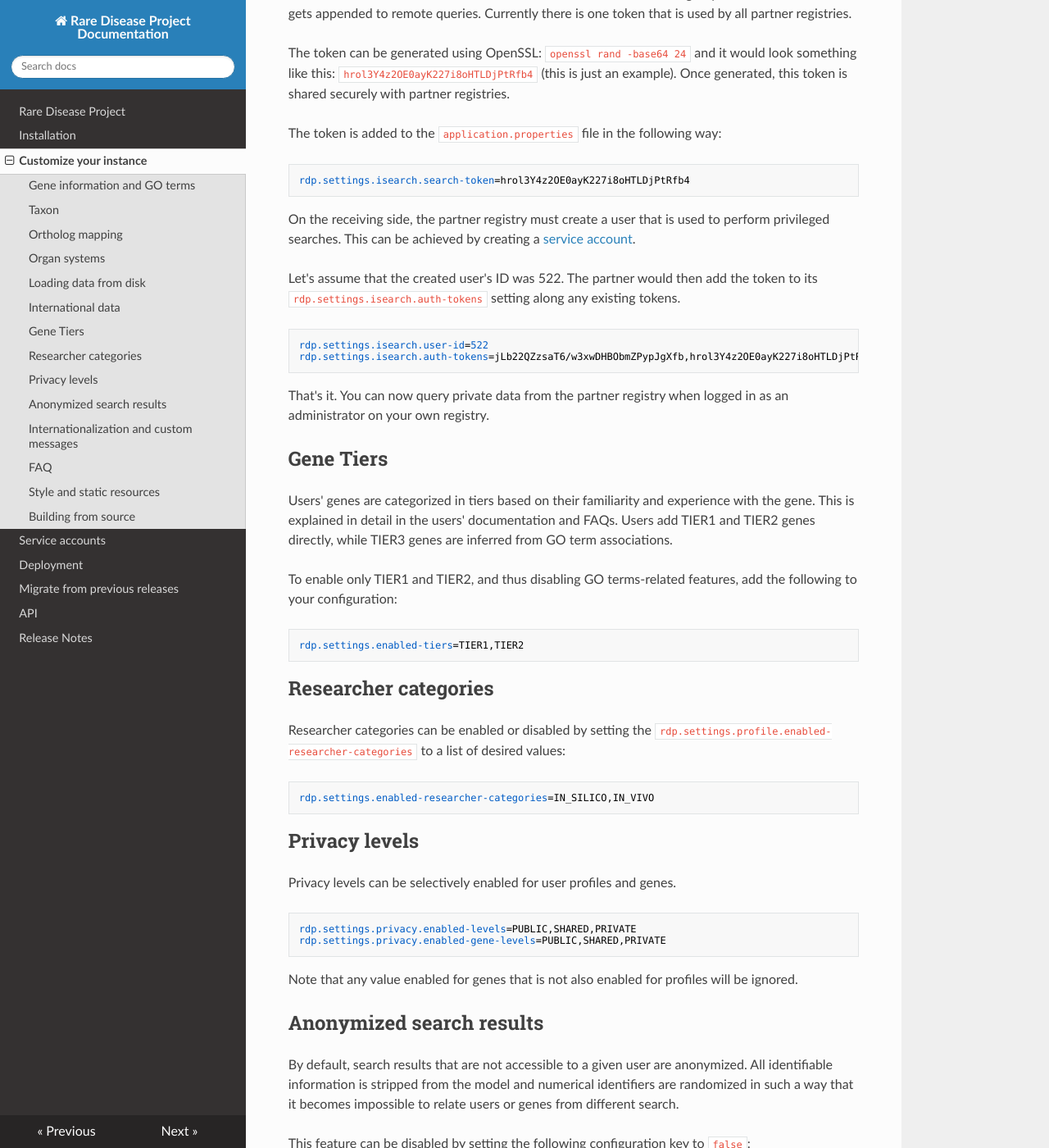
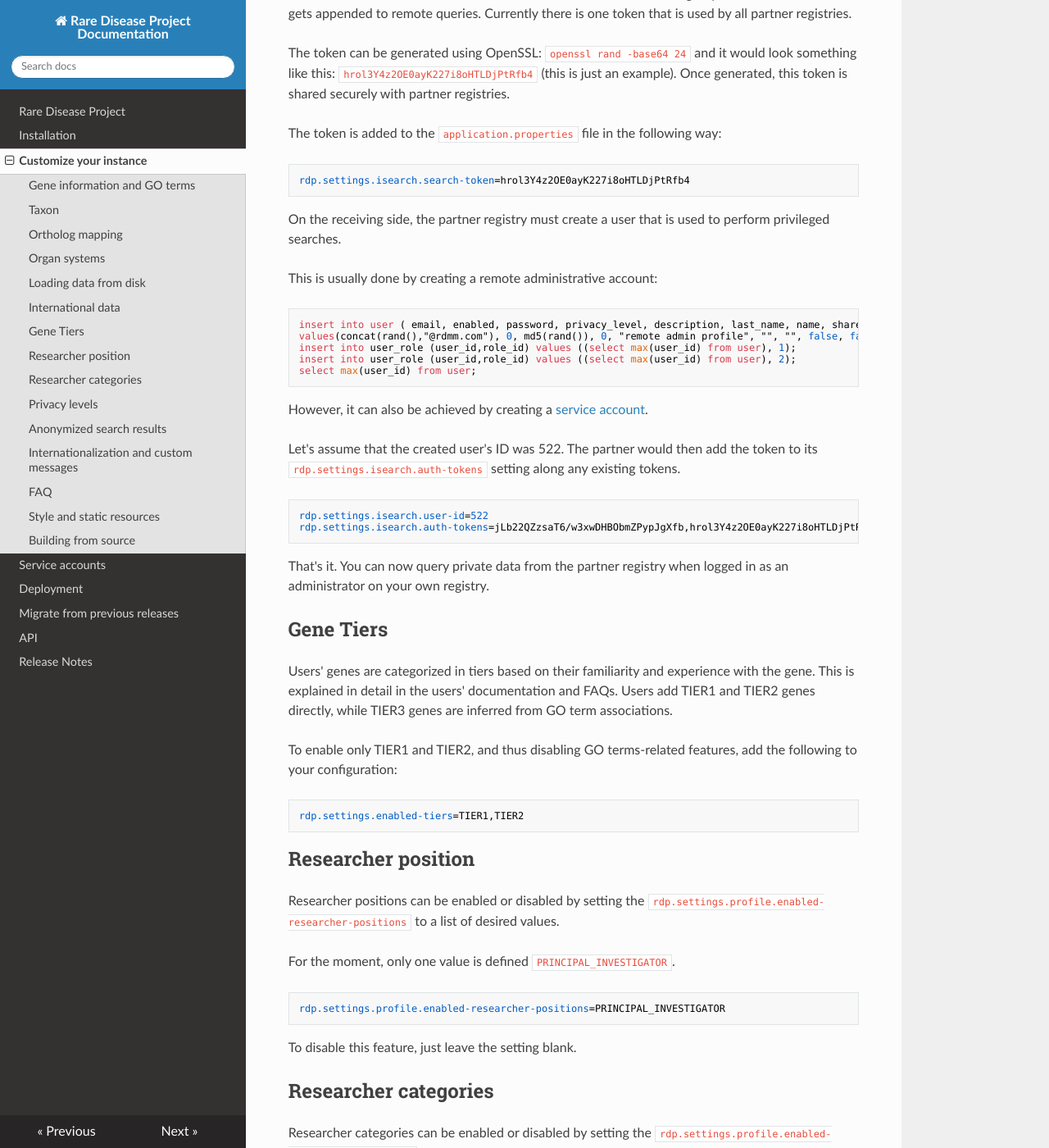
Before and after one commit to PavlidisLab/rdp, an MkDocs documentation site: the page built from docs/customization.md, in a window 1280 px wide and 1400 px high, scrolled down 3072 px. Shown: the whole window at 82% size. Built offline with MkDocs 1.6.1, drawn with Linux system fonts in a browser that asks for light colours; nearby versions of some CDN libraries; some of the changed text lies outside the part shown.

Commit message:
Update docs

````diff
--- a/docs/customization.md
+++ b/docs/customization.md
@@ -151,8 +151,19 @@ rdp.settings.isearch.search-token=hrol3Y4z2OE0ayK227i8oHTLDjPtRfb4
 ```
 
 
-On the receiving side, the partner registry must create a user that is used to perform privileged searches. This can be
-achieved by creating a [service account](/service-accounts).
+On the receiving side, the partner registry must create a user that is used to perform privileged searches.
+
+This is usually done by creating a remote administrative account:
+
+```sql
+insert into user ( email, enabled, password, privacy_level, description, last_name, name, shared, hide_genelist)
+values(concat(rand(),"@rdmm.com"), 0, md5(rand()), 0, "remote admin profile", "", "", false, false);
+insert into user_role (user_id,role_id) values ((select max(user_id) from user), 1);
+insert into user_role (user_id,role_id) values ((select max(user_id) from user), 2);
+select max(user_id) from user;
+```
+
+However, it can also be achieved by creating a [service account](/service-accounts).
 
 Let's assume that the created user's ID was 522. The partner would then add the token to
 its `rdp.settings.isearch.auth-tokens` setting along any existing tokens.
@@ -175,14 +186,36 @@ To enable only TIER1 and TIER2, and thus disabling GO terms-related features, ad
 rdp.settings.enabled-tiers=TIER1,TIER2
 ```
 
+## Researcher position
+
+Researcher positions can be enabled or disabled by setting the
+`rdp.settings.profile.enabled-researcher-positions` to a list of desired
+values.
+
+For the moment, only one value is defined `PRINCIPAL_INVESTIGATOR`.
+
+```ini
+rdp.settings.profile.enabled-researcher-positions=PRINCIPAL_INVESTIGATOR
+```
+
+To disable this feature, just leave the setting blank.
+
 ## Researcher categories
 
-Researcher categories can be enabled or disabled by setting the `rdp.settings.profile.enabled-researcher-categories` to
-a list of desired values:
+Researcher categories can be enabled or disabled by setting the
+`rdp.settings.profile.enabled-researcher-categories` to a list of desired
+values.
 
 ```ini
-rdp.settings.enabled-researcher-categories=IN_SILICO,IN_VIVO
+rdp.settings.profile.enabled-researcher-categories=IN_SILICO,IN_VIVO
 ```
+
+The available values are:
+
+ - `IN_VIVO`
+ - `IN_SILICO`
+
+To disable this feature, just leave the setting blank.
 
 ## Privacy levels
 
@@ -193,7 +226,10 @@ rdp.settings.privacy.enabled-levels=PUBLIC,SHARED,PRIVATE
 rdp.settings.privacy.enabled-gene-levels=PUBLIC,SHARED,PRIVATE
 ```
 
-Note that any value enabled for genes that is not also enabled for profiles will be ignored.
+Note that any value enabled for genes that is not also enabled for profiles
+will be ignored.
+
+To disable gene-level privacy, leave the `rdp.settings.privacy.enabled-gene-levels` blank.
 
 ## Anonymized search results
 
````
Also changed, not shown: 2 other files.
